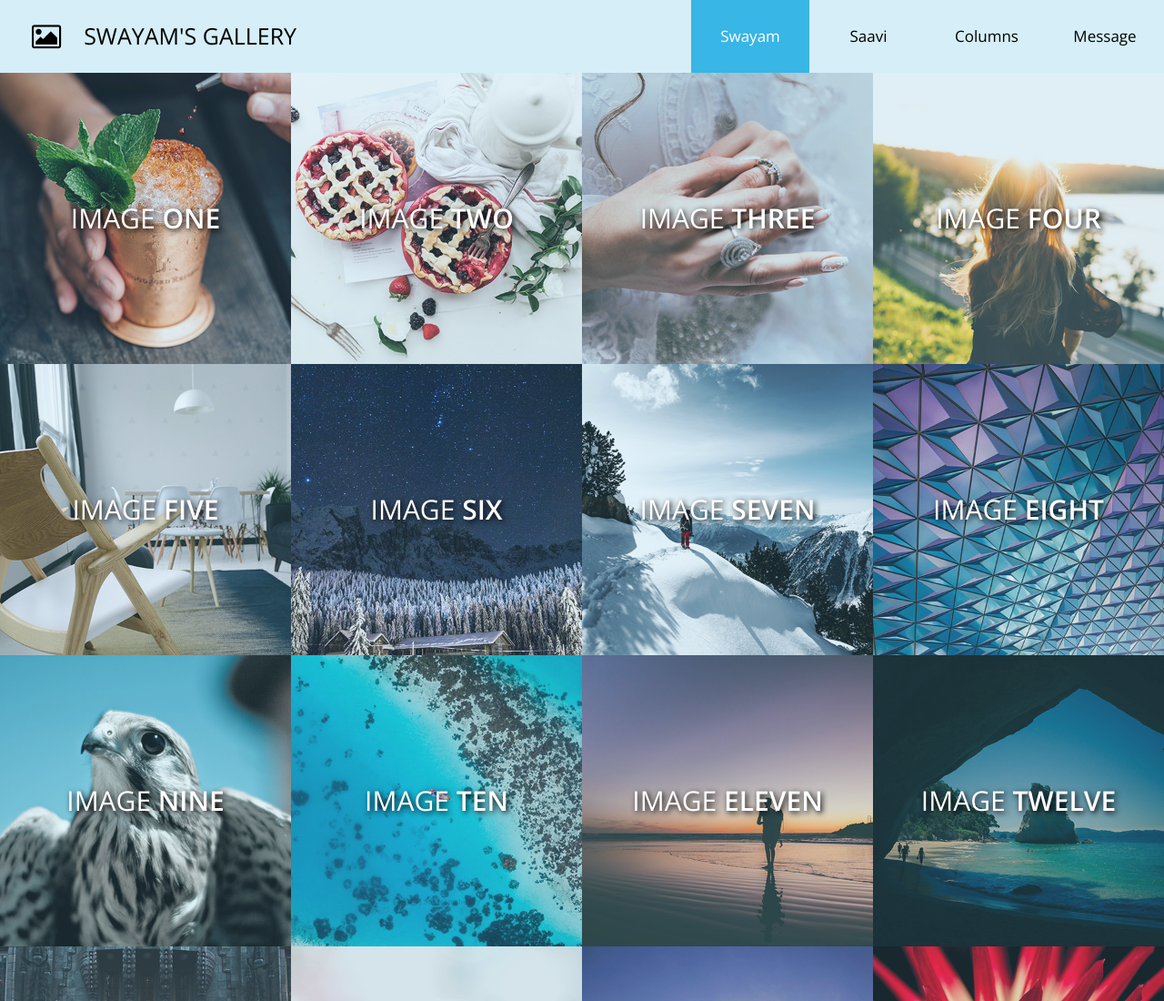
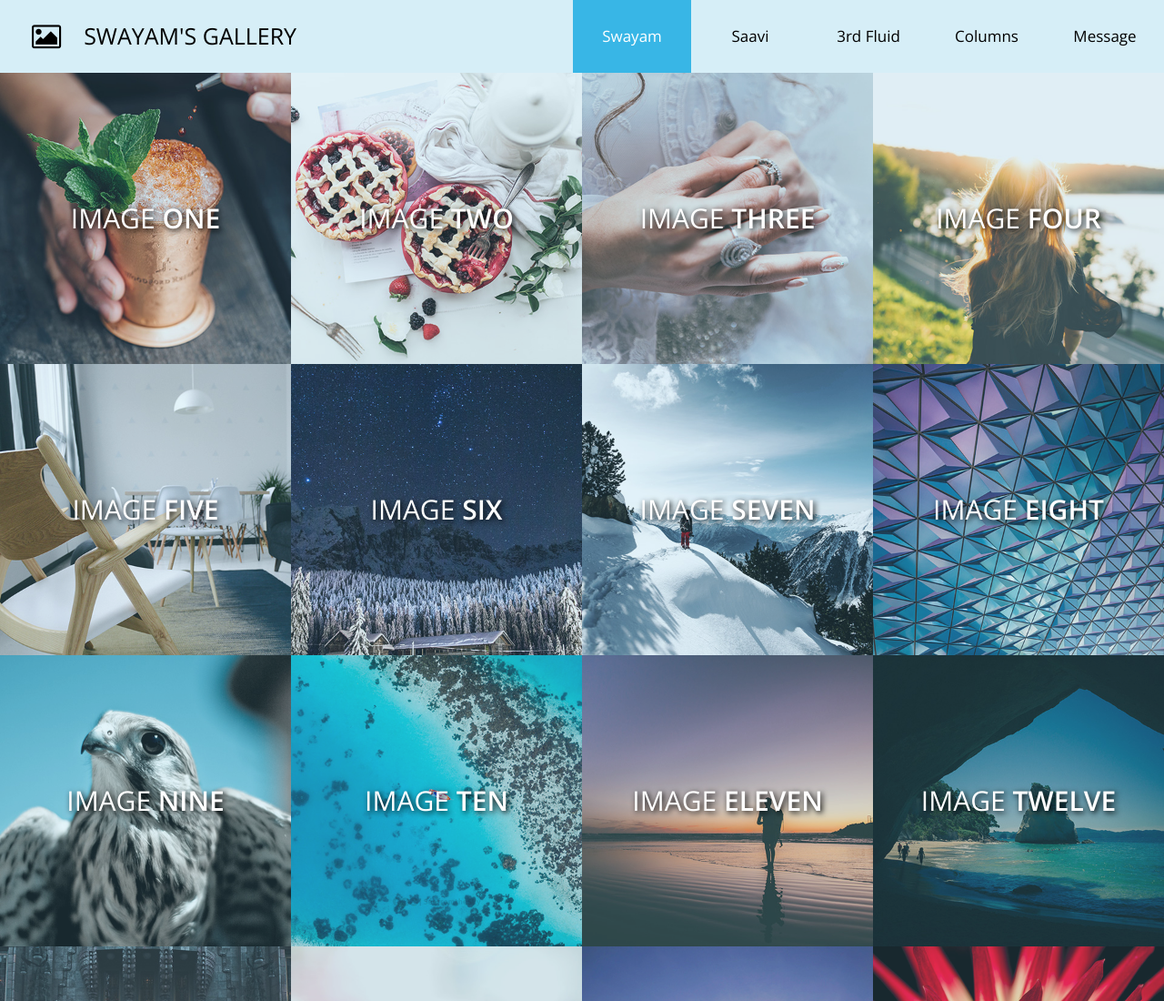
Before and after one commit to kunaldaud/swayam.github.io, a plain HTML site: page index.html in a window 1280 px wide. Shown: the top 1100 px of the page at 91% size. Drawn offline with nearby package versions, Linux system fonts and the light colour scheme; some packages are replaced by stand-ins of ours.

Commit message:
Update index.html

```diff
--- a/index.html
+++ b/index.html
@@ -71,9 +71,9 @@ http://www.templatemo.com/tm-500-fluid-gallery
                                 <li class="nav-item">
                                     <a class="nav-link" href="#0" data-no="2">Saavi</a>
                                 </li>
-                                <!--<li class="nav-item">
+                                <li class="nav-item">
                                     <a class="nav-link" href="#0" data-no="3">3rd fluid</a>
-                                </li>-->
+                                </li>
                                 <li class="nav-item">
                                     <a class="nav-link" href="#0" data-no="4">Columns</a>
                                 </li>
```
